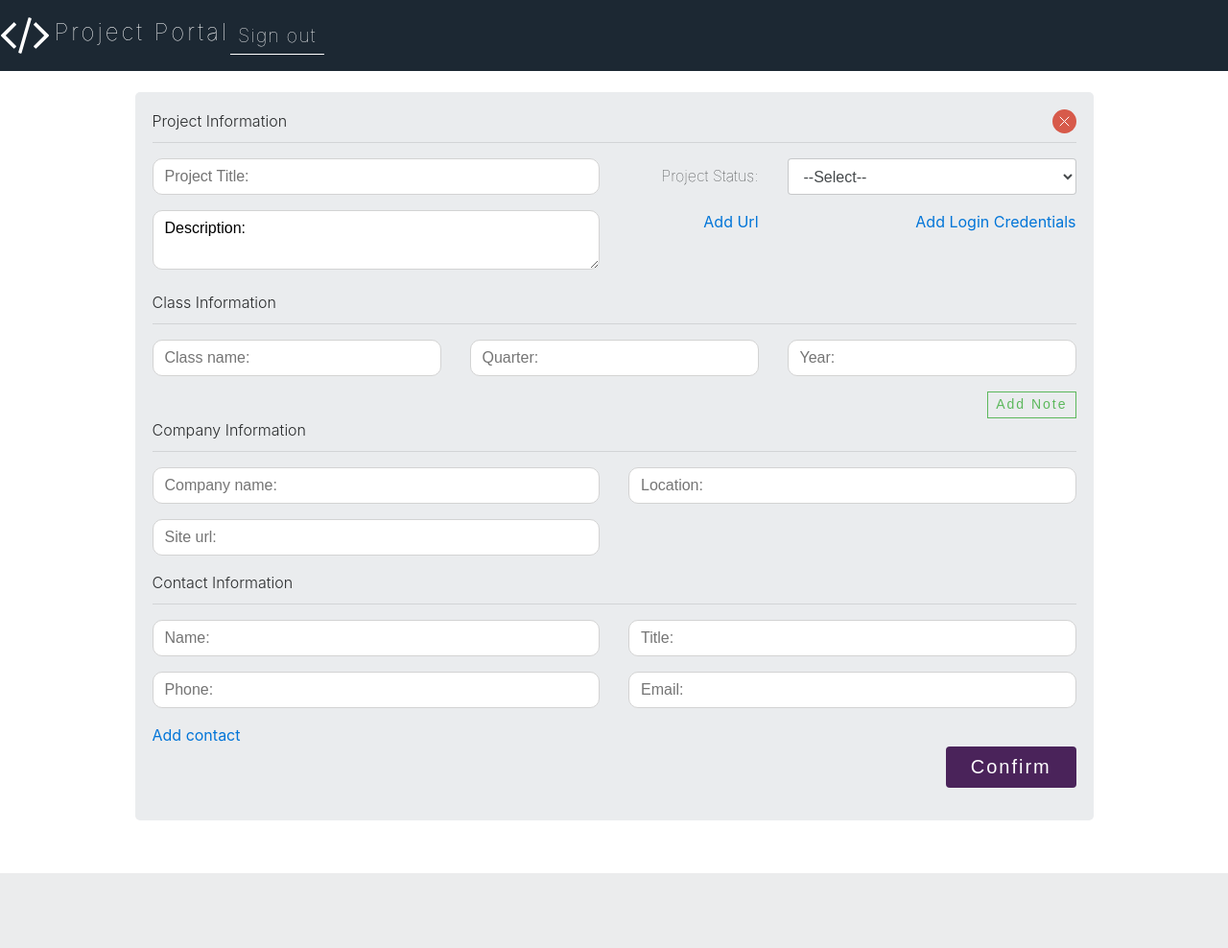
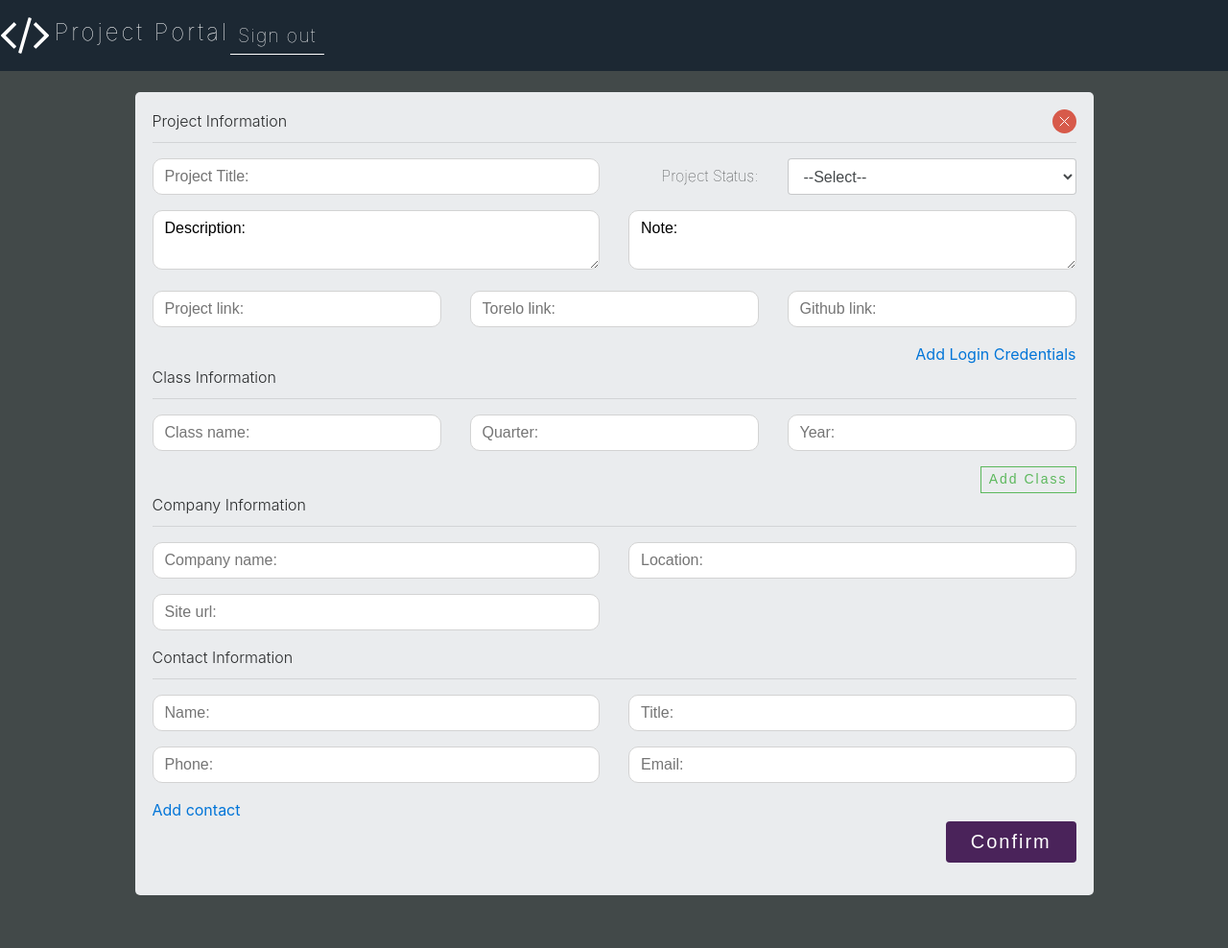
Before and after one commit to mingjiedeng/project-portal, a PHP site: page /views/add-project.html in a window 1280 px wide. Shown: the whole page at 96% size. Before the commit the page ends 910 px from the top, so only its background shows below. Run offline with PHP 8.4, Linux system fonts and the light colour scheme; some libraries are stand-ins or nearby versions.

Commit message:
modified add-project page and added sign in page

```diff
--- a/index.php
+++ b/index.php
@@ -18,6 +18,7 @@
 
     //Define a default route
     $f3->route('GET /', function($f3) {
+        $f3->set('login', 'yes');
 //        echo "<p>This page show the project list, click the <a href='project/123'>project</a> will go to project summary page.</p>
 //              <p>This page also has <a href='signIn'>signIn</a> button.
 //                 If user already sign in, an <a href='addProject'>Add Project</a> button will show up.<br>
@@ -51,8 +52,7 @@
     });
 
     $f3->route('GET /signIn', function($f3) {
-        echo "<h1>Sign In Page</h1>";
-        echo "<p>User will be redirected to the previous page after successfully sign in.</p>";
+
         echo Template::instance() -> render('views/signIn.html');
     });
 
--- a/styles/add-project.css
+++ b/styles/add-project.css
@@ -1,5 +1,5 @@
 body{
-    background-color: white;
+    background-color: #424949;
 }
 
 #brand-head, thin {
--- a/styles/style.css
+++ b/styles/style.css
@@ -1,5 +1,6 @@
 body{
-    background-color: #4A235A;
+    background-color: #2C3E50;
+    /*background: linear-gradient(to top left, #FF00A6,#6100FF);*/
 }
 
 #brand-head{
@@ -60,10 +61,25 @@ body{
 }
 
 .list{
-    background-color: white;
+    background-color: #EAECEE;
     padding: 15px;
-    border-radius: 10px;
     margin: 5%;
     margin-top: 0;
     margin-bottom: 1%;
 }
+
+.list a{
+    color: tomato;
+    text-decoration: none;
+}
+
+.list:hover a{
+    color: #273746;
+    transition: all 0.5s;
+}
+.list:hover{
+    background-color: #EB984E;
+    color: white;
+    margin-left: 25px;
+    transition: all 0.5s;
+}
--- a/views/add-project.html
+++ b/views/add-project.html
@@ -11,6 +11,9 @@
     <style>
         .thin{
             color: white;
+        }
+        body{
+            /*background: linear-gradient(to top left, #00FF17,#0032FF);*/
         }
     </style>
 </head>
@@ -84,7 +87,7 @@
                 </div>
             </div>
             <div class="modal-footer">
-                <button type="button" class="btn btn-outline-success rounded-0">Add</button>
+                <button type="button" name="add" class="btn btn-outline-success rounded-0">Add</button>
             </div>
         </div>
     </div>
@@ -124,8 +127,28 @@
                     <div class="col-md-6">
                         <textarea name="description" style="font-weight: 100;" rows="2">Description:</textarea>
                     </div>
-                    <div class="col-md-2 text-md-right"><a class="link" id="add-url" href="" data-toggle="modal" data-target="#myModal">Add Url</a></div>
-                    <div class="col-md-4 text-md-right"><a class="link" id="add-cred" href="" data-toggle="modal" data-target="#myModal">Add Login Credentials</a></div>
+                    <div class="col-md-6">
+                        <textarea name="note" style="font-weight: 100;" rows="2">Note:</textarea>
+                    </div>
+                    <!--<div class="col-md-2 text-md-right"><a class="link" id="add-url" href="" data-toggle="modal" data-target="#myModal">Add Url</a></div>-->
+                </div>
+
+                <div class="form-group row">
+                    <div class="col-md-4">
+                        <input type="text" name="project-link" class="" placeholder="Project link:">
+                    </div>
+                    <div class="col-md-4">
+                        <input type="text" name="torelo-link" class="" placeholder="Torelo link:">
+                    </div>
+                    <div class="col-md-4">
+                        <input type="text" name="github-link" class="" placeholder="Github link:">
+                    </div>
+                </div>
+
+                <div class="row">
+                    <div class="col-md-12 text-md-right">
+                        <a class="link" id="add-cred" href="" data-toggle="modal" data-target="#myModal">Add Login Credentials</a>
+                    </div>
                 </div>
             </fieldset> <!--project info end-->
 
@@ -134,21 +157,22 @@
                 <hr style="margin-top: 2px;">
                 <div class="form-group row">
                     <div class="col-md-4">
-                        <input type="text" name="classname" placeholder="Class name:">
+                        <input type="text" name="classname[]" placeholder="Class name:">
                     </div>
                     <div class="col-md-4">
-                        <input type="text" name="quarter" placeholder="Quarter:">
+                        <input type="text" name="quarter[]" placeholder="Quarter:">
                     </div>
                     <div class="col-md-4">
-                        <input type="text" name="year" placeholder="Year:">
+                        <input type="text" name="year[]" placeholder="Year:">
                     </div>
                 </div>
 
+                <div id="class-info"></div>
                 <div class="row">
-                    <div class="col-md-6">
-                        <div id="note"><textarea name="note" style="font-weight: 100;" rows="2">Note:</textarea></div>
+                    <div class="col-md-6 offset-md-6 text-md-right">
+                        <button type="button" class="btn btn-sm btn-outline-success rounded-0" id="add-class">Add Class</button>
+                        <button type="button" class="btn btn-sm btn-outline-danger rounded-0" id="remove-class">Remove Class</button>
                     </div>
-                    <div class="col-md-6 text-md-right"><button type="button" class="btn btn-sm btn-outline-success rounded-0" id="add-note">Add Note</button></div>
                 </div>
             </fieldset> <!--class info end-->
 
@@ -204,7 +228,7 @@
 
             <div class="form-group row">
                 <div class="col-md-2 offset-md-10">
-                    <button style="font-weight: 300; font-size: 20px; color: white; width: 100%; background-color: #4A235A;" class="btn">Confirm</button>
+                    <button type="submit" style="font-weight: 300; font-size: 20px; color: white; width: 100%; background-color: #4A235A;" class="btn">Confirm</button>
                 </div>
             </div>
         </form>
@@ -251,22 +275,37 @@
             $("#add-login").hide();
         });
 
-        //display and hide note text area on click
-        $("#add-note").click(function(){
-            var vis = $("#note").is(":visible");
-            if(vis)
+        //add more classes field on button click
+        var class_id = 0;
+        $("#remove-class").hide();
+        $("#add-class").click(function() {
+            $("#remove-class").show(300);
+            if(class_id < 4)
             {
-                $("#add-note").html("Add Note");
-                $("#add-note").removeClass("btn-outline-danger");
-                $("#add-note").addClass("btn-outline-success");
-                $("#note").hide(300);
+                class_id++;
+                $("#class-info").append("<div id='" + class_id + "' class='form-group row'>\n" +
+                    "                    <div class='col-md-4'>\n" +
+                    "                        <input type='text' name='classname[]' placeholder='Class name:'>\n" +
+                    "                    </div>\n" +
+                    "                    <div class='col-md-4'>\n" +
+                    "                        <input type='text' name='quarter[]' placeholder='Quarter:'>\n" +
+                    "                    </div>\n" +
+                    "                    <div class='col-md-4'>\n" +
+                    "                        <input type='text' name='year[]' placeholder='Year:'>\n" +
+                    "                    </div>\n" +
+                    "                </div>");
+                $('#'+class_id).hide();
             }
-            else {
-                $("#add-note").html("Remove");
-                $("#add-note").removeClass("btn-outline-success");
-                $("#add-note").addClass("btn-outline-danger");
-                $("#note").show(300);
+            $("#"+class_id).show(300);
+        });
+
+        $("#remove-class").click(function(){
+            $('#'+class_id).remove();
+            if(class_id > 0) {
+               class_id--;
             }
+            if(class_id == 0)
+               $("#remove-class").fadeOut("slow");
         });
     });
 </script>
```
Also changed, not shown: styles/login.css (added, +78 -0 lines), views/pList.html (+35 -16 lines), views/signIn.html (+45 -1 lines), images/account.svg (added), images/back.svg (added).
